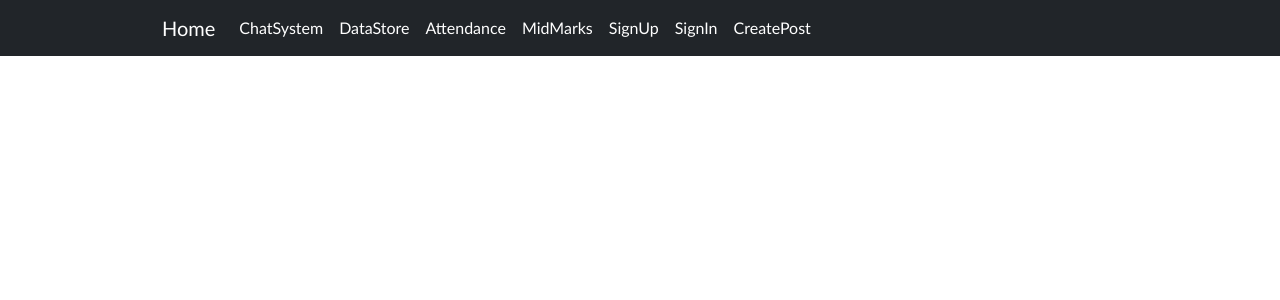
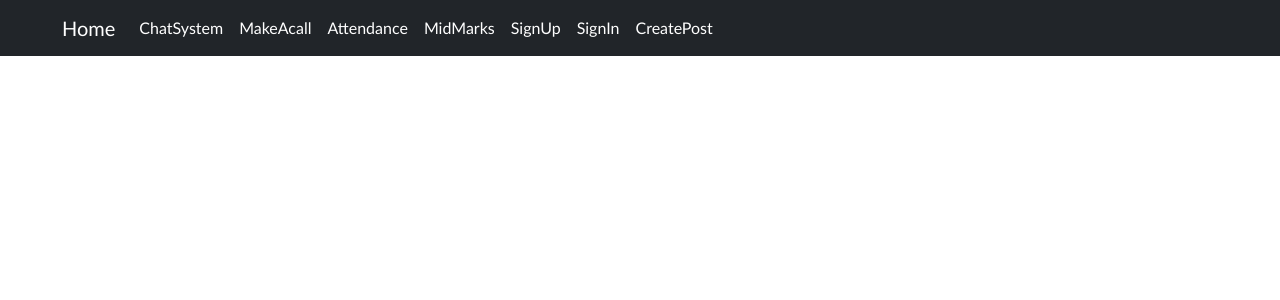
Before and after one commit to MahidharMannuru5/AttNbkrist, a React (Create React App) app: page /#/ in a window 1280 px wide. Shown: the top 300 px of the page. Built offline with nearby package versions, Linux system fonts and the light colour scheme; no server answers; the database is empty.

Commit message:
FixedOffCanvasCollapsing

```diff
--- a/src/App.js
+++ b/src/App.js
@@ -5,7 +5,7 @@ import SignUp from './Pages/SignUp';
 import Signin from './Pages/Signin';
 import CreatePost from './Pages/CreatePost';
 import Home from './Pages/Home';
-import DataStore from './Pages/DataStore';
+import MakeAcall from './Pages/MakeAcall';
 import ChatSystem from './Pages/ChatSystem';
 import {Routes,Route,Link} from "react-router-dom"
 import NavBar from './Components/NavBar';
@@ -23,7 +23,7 @@ function App() {
       <Routes>
         <Route path="/" element={<Home/>}/>
         <Route path="/ChatSystem" element={<ChatSystem/>}/>
-        <Route path="/DataStore" element={<DataStore/>}/>
+        <Route path="/MakeAcall" element={<MakeAcall/>}/>
 
         <Route path="/Attendance" element={<Attendance/>}/>
         <Route path="/CreatePost" element={<CreatePost/>}/>
--- a/src/Components/NavBar.js
+++ b/src/Components/NavBar.js
@@ -7,7 +7,7 @@ import Offcanvas from 'react-bootstrap/Offcanvas';
 
 import Home from "../Pages/Home"
 import ChatSystem from "../Pages/ChatSystem";
-import DataStore from "../Pages/DataStore";
+import MakeAcall from "../Pages/MakeAcall";
 import Attendance from "../Pages/Attendance";
 import MidMarks from "../Pages/MidMarks";
 import Signin from "../Pages/Signin";
@@ -35,7 +35,7 @@ const NavBar=()=> {
               <Offcanvas.Body>
                 <Nav className="justify-content-start flex-grow-1 pe-3 text-center">
                   <Nav.Link as={Link} to={"/ChatSystem"}>ChatSystem</Nav.Link>
-                  <Nav.Link as={Link} to={"/DataStore"}>DataStore</Nav.Link>
+                  <Nav.Link as={Link} to={"/MakeAcall"}>MakeAcall</Nav.Link>
                   <Nav.Link as={Link} to={"/Attendance"}>Attendance</Nav.Link>
                   <Nav.Link as={Link} to={"/MidMarks"}>MidMarks</Nav.Link>
                   <Nav.Link as={Link} to={"/SignUp"}>SignUp</Nav.Link>
--- a/src/Pages/CreatePost.js
+++ b/src/Pages/CreatePost.js
@@ -6,14 +6,19 @@ import {auth,db} from '../ConfigFirebase/Firebase';
 import Form from 'react-bootstrap/Form';
 
 const CreatePost = () => {
-    const[Title,setTitle]=useState(" ");
-    const[Body,setBody]=useState(" ");
+    const[Title,setTitle]=useState("");
+    const[Body,setBody]=useState("");
     const collectionReference=collection(db,"ContentPosts");
     const  addPostToFirebase=async()=>{
+      if (Title==="" || Body==="") {
+        alert("Please Fill the Fields");
+        return;
+      }
+      else{
       await addDoc(collectionReference,{Title,Body})
       setTitle(" ");
       setBody(" ");
-
+      };
     }
   return (
     <>
--- a/src/Pages/DataStore.js
+++ b/src/Pages/MakeAcall.js
@@ -1,9 +1,9 @@
 import React from 'react'
 
-const DataStore = () => {
+const MakeAcall = () => {
   return (
     <div>DataStore</div>
   )
 }
 
-export default DataStore;
+export default MakeAcall;
--- a/src/index.css
+++ b/src/index.css
@@ -1,3 +1,29 @@
+.Blog-post {
+  margin: 20px 0;
+  padding: 20px;
+  background-color: #f9f9f9;
+  border: 1px solid #ddd;
+  border-radius: 5px;
+}
+
+.Blog-post h3 {
+  margin-bottom: 10px;
+  font-size: 24px;
+  font-weight: bold;
+}
+
+.Blog-post p {
+  margin-bottom: 10px;
+  font-size: 18px;
+  line-height: 1.5;
+}
+
+.Blog-post h5 {
+  margin-top: 10px;
+  font-size: 14px;
+  color: #999;
+  font-weight: normal;
+}
 
 
 .chat-system-container {
@@ -108,15 +134,21 @@ a{
   font-family: 'Trebuchet MS', 'Lucida Sans Unicode', 'Lucida Grande', 'Lucida Sans', Arial, sans-serif!important;
 }
 .navbar-brand{
-  margin-left:150px!important;
+  margin-left:50px!important;
 }
+.offcanvas-body {
+  width: 50%!important;
+}
+
 
 @media (max-width: 540px) {
   .offcanvas-body .nav-link {
       color: black;
   }
 }
-
+.offcanvas-end{
+  width:200px!important;
+}
 .navbar-light .navbar-nav .nav-link{
   color:white!important;
 }
```
